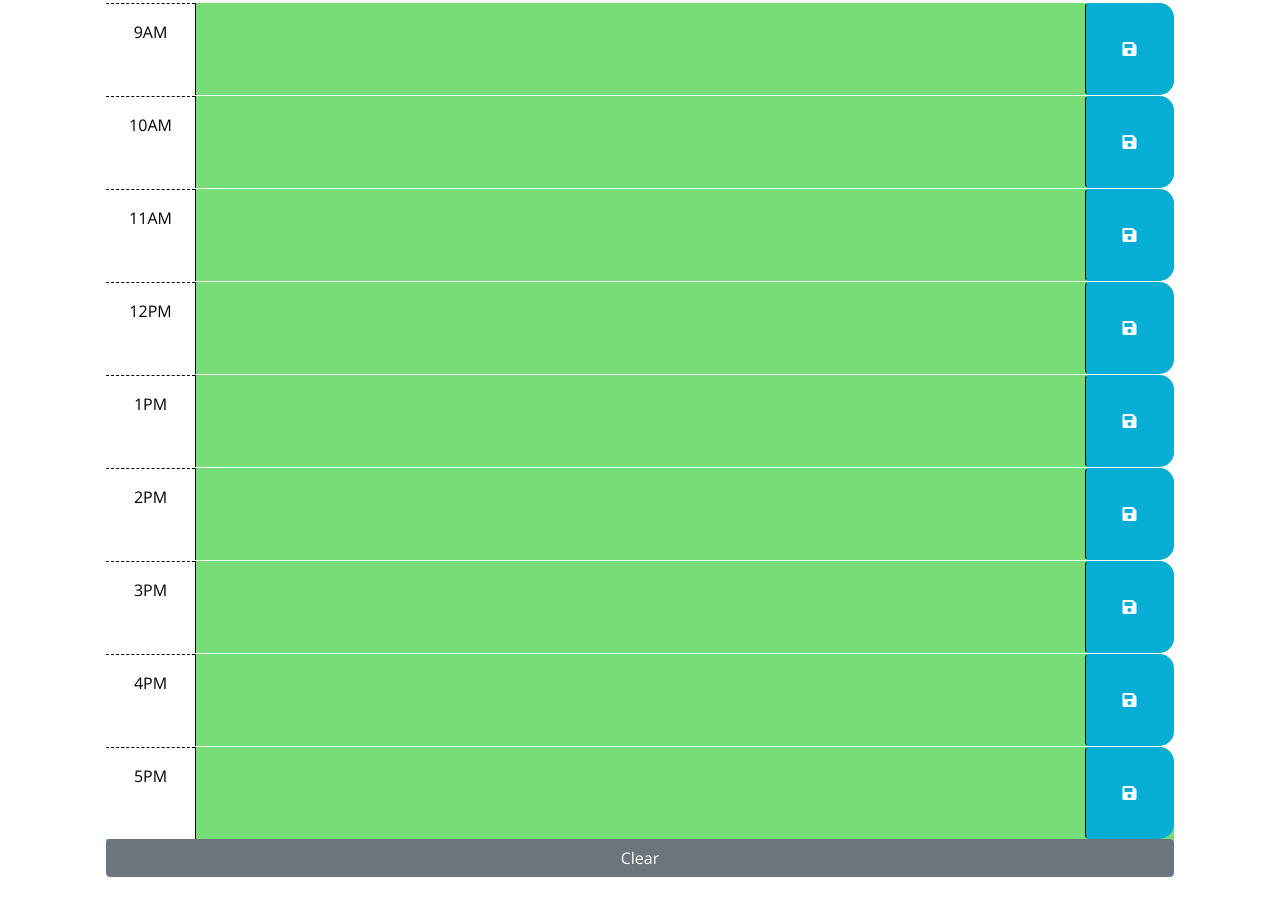
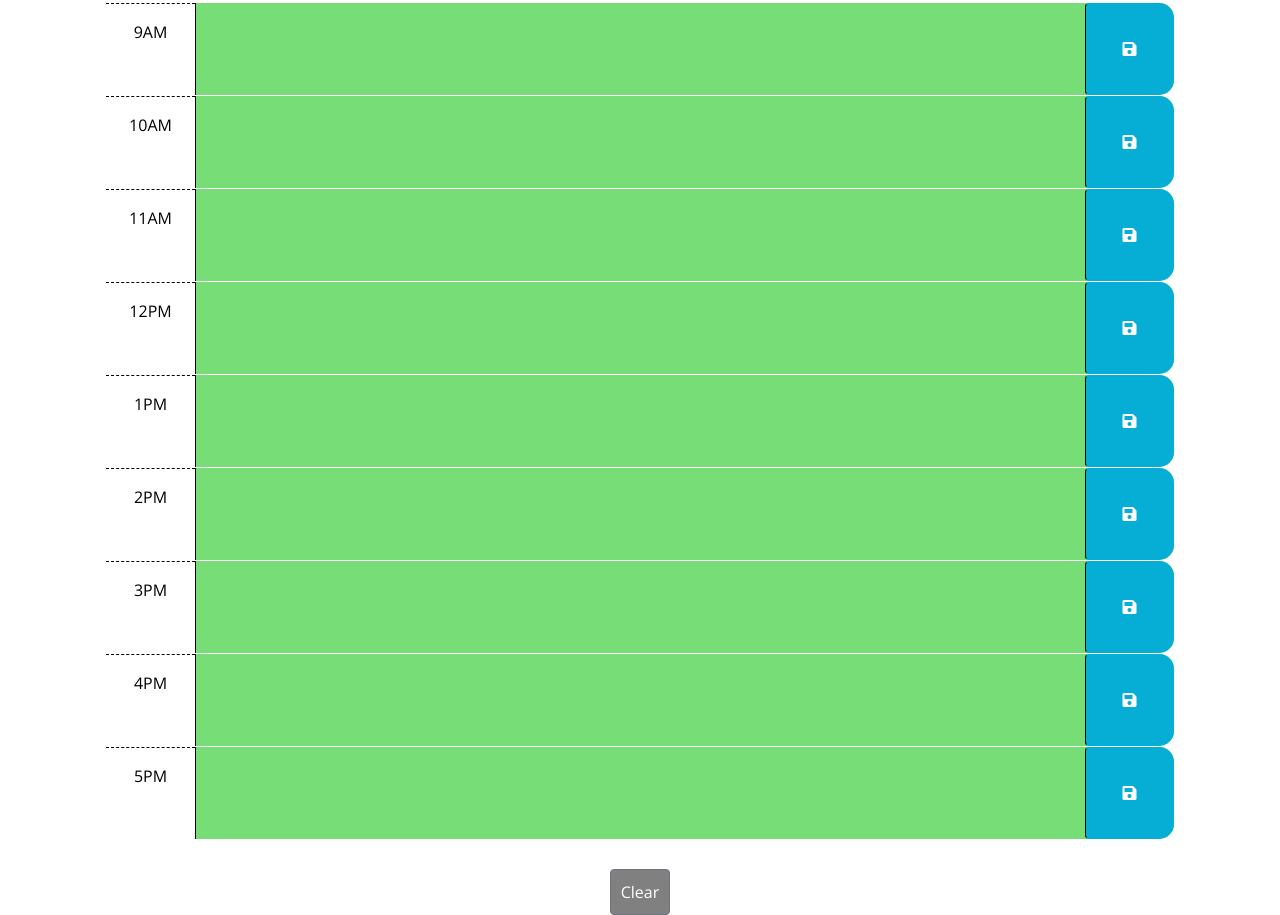
Before and after one commit to Michael-Chiem/My-Work-Cal, a plain HTML site: page index.html in a window 1280 px wide. Shown: the part 300-1215 px from the top of the page. Before the commit the page ends 1177 px from the top, so only its background shows below. Drawn offline with nearby package versions, Linux system fonts and the light colour scheme.

Commit message:
Adding the clear button

```diff
--- a/index.html
+++ b/index.html
@@ -31,6 +31,7 @@
       <p class="lead">A simple calendar app for scheduling your work day</p>
       <p id="currentDay" class="lead"></p>
     </header>
+
     <div class="container-lg px-5">
       <!-- Use class for "past", "present", and "future" to apply styles to the
         time-block divs accordingly. The javascript will need to do this by
@@ -115,10 +116,11 @@
         <button class="btn saveBtn col-2 col-md-1" aria-label="save">
           <i class="fas fa-save" aria-hidden="true"></i>
         </button>
+      </div>
 
+      <div class="container-lg px-5 d-flex justify-content-center">
         <button id="clearFieldsBtn" type="button" class="btn btn-secondary">Clear</button>
-
-      </div>
+    </div>
 
     <script src="https://code.jquery.com/jquery-3.4.1.min.js"></script>
     <script
--- a/style.css
+++ b/style.css
@@ -57,3 +57,14 @@ textarea {
   font-size: 20px;
   transition: all 0.3s ease-in-out;
 }
+
+#clearFieldsBtn {
+  margin-top: 30px;
+  padding: 10px;
+  background-color: gray;
+}
+
+#clearFieldsBtn i:hover {
+  font-size: 20px;
+  transition: all 0.3s ease-in-out;
+}
```
